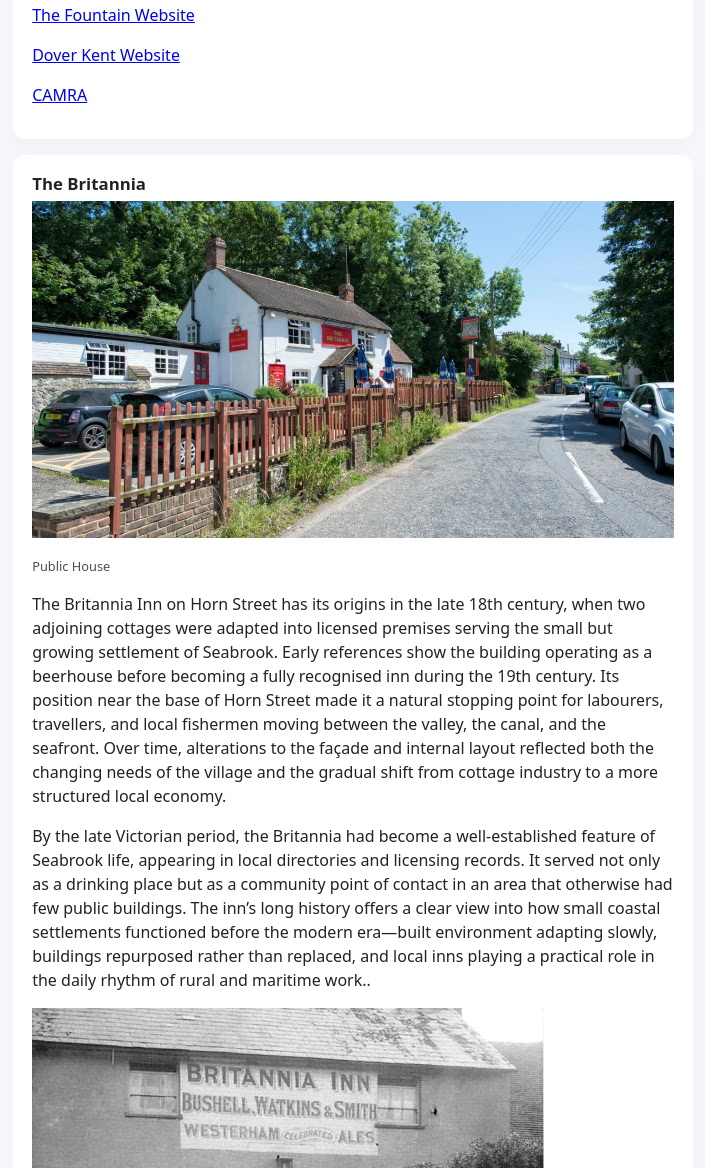
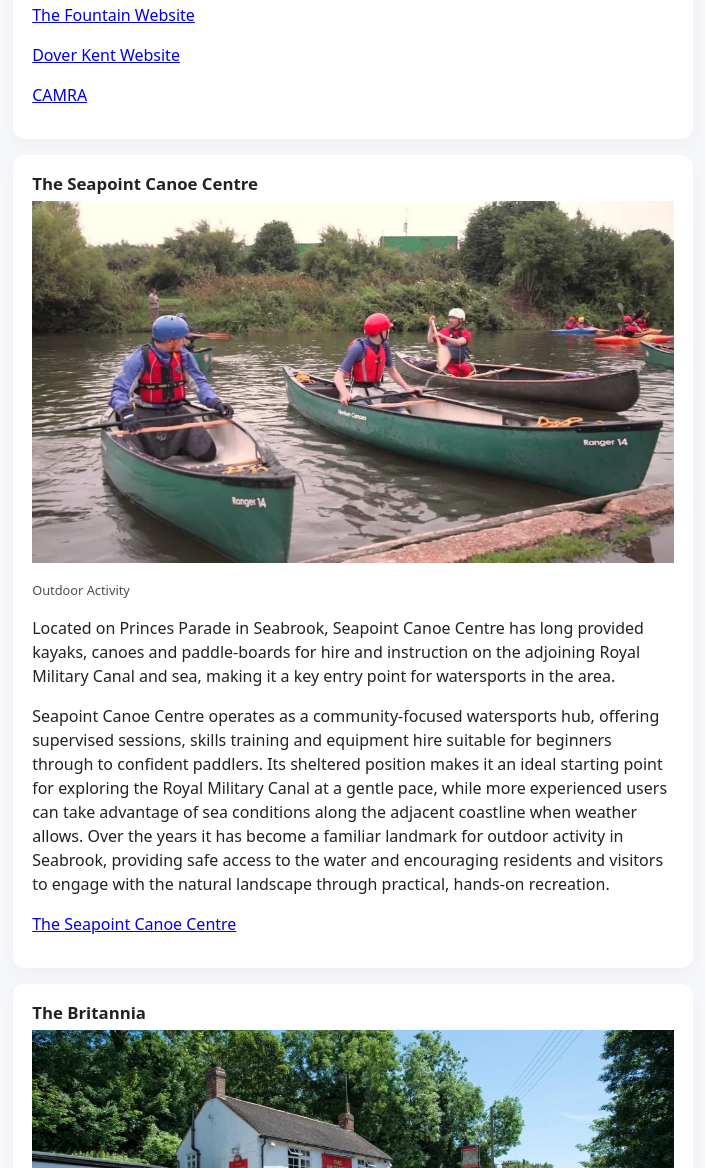
Before and after one commit to seabrookvillagekent/website, a plain HTML site: page index.html in a window 1280 px wide. Shown: the part 1684-2852 px from the top of the page, without its empty margins (101-806 px from the left). Drawn offline with Linux system fonts and the light colour scheme.

Commit message:
Add files via upload

```diff
--- a/index.html
+++ b/index.html
@@ -354,6 +354,21 @@ Nestled on the junction of Seabrook Road and Horn Street and with the brook runn
   <p><a href="http://www.dover-kent.com/Fountain-Hotel-Seabrook.html" class="card-link">Dover Kent Website</a></p>
   <p><a href="https://camra.org.uk/pubs/fountain-seabrook-113467"class="card-link">CAMRA</a></p>
 </div>
+
+
+
+<div class="card">
+  <h3>The Seapoint Canoe Centre</h3>
+  <img src="canoe.webp" alt="Canoe Centre">
+  <p class="meta">Outdoor Activity</p>
+  <p>
+  Located on Princes Parade in Seabrook, Seapoint Canoe Centre has long provided kayaks, canoes and paddle-boards for hire and instruction on the adjoining Royal Military Canal and sea, making it a key entry point for watersports in the area.
+  </p>
+  <p>Seapoint Canoe Centre operates as a community-focused watersports hub, offering supervised sessions, skills training and equipment hire suitable for beginners through to confident paddlers. Its sheltered position makes it an ideal starting point for exploring the Royal Military Canal at a gentle pace, while more experienced users can take advantage of sea conditions along the adjacent coastline when weather allows. Over the years it has become a familiar landmark for outdoor activity in Seabrook, providing safe access to the water and encouraging residents and visitors to engage with the natural landscape through practical, hands-on recreation.</p>
+  <p><a href="https://www.seapointcanoecentre.co.uk/" class="card-link">The Seapoint Canoe Centre</a></p>
+</div>
+
+
 
 
 <div class="card">
@@ -773,17 +788,6 @@ The valley is nationally significant for its invertebrate life, with 67 species
 </div>
 
 <div class="card">
-  <h3>The Canoe Centre</h3>
-  <img src="https://via.placeholder.com/400x250?text=Image+Coming+Soon" alt="Canoe Centre">
-  <p class="meta">Outdoor Activity</p>
-  <p>
-    Seabrook’s canoe centre opens the door to exploring the Royal Military Canal from the water. It’s a gentle and enjoyable activity
-    that lets visitors glide through nature at a slow and peaceful pace.
-  </p>
-  <p><a href="#" class="card-link">Learn more</a></p>
-</div>
-
-<div class="card">
   <h3>Battery Point</h3>
   <img src="https://via.placeholder.com/400x250?text=Image+Coming+Soon" alt="Battery Point">
   <p class="meta">Coastal Feature</p>
```
Also changed, not shown: canoe.webp (added).
